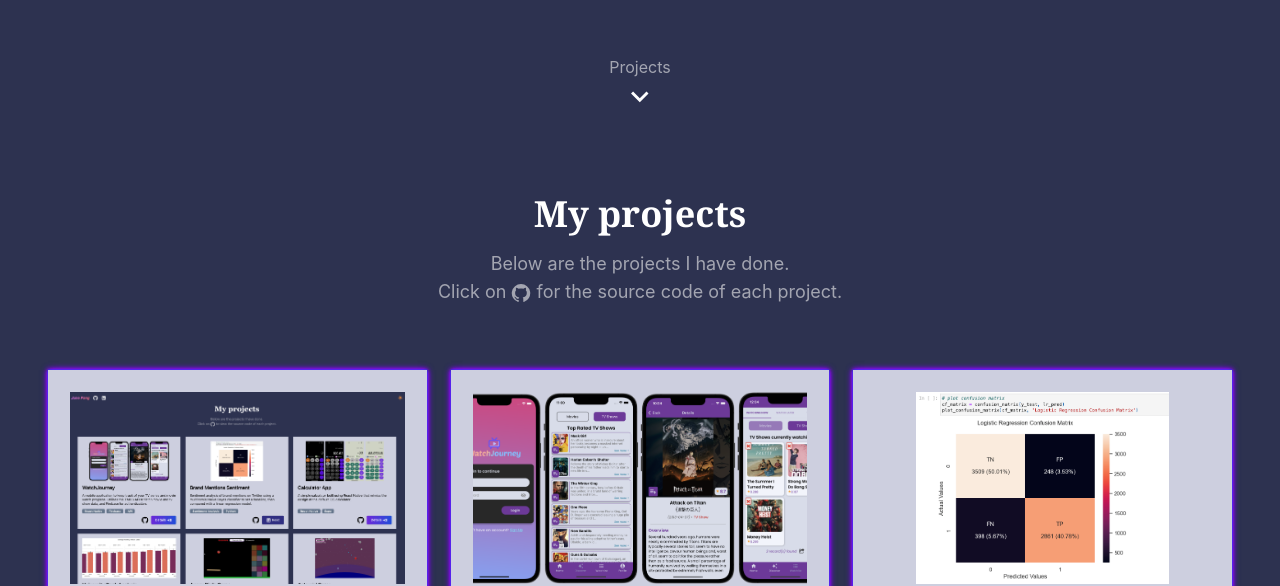
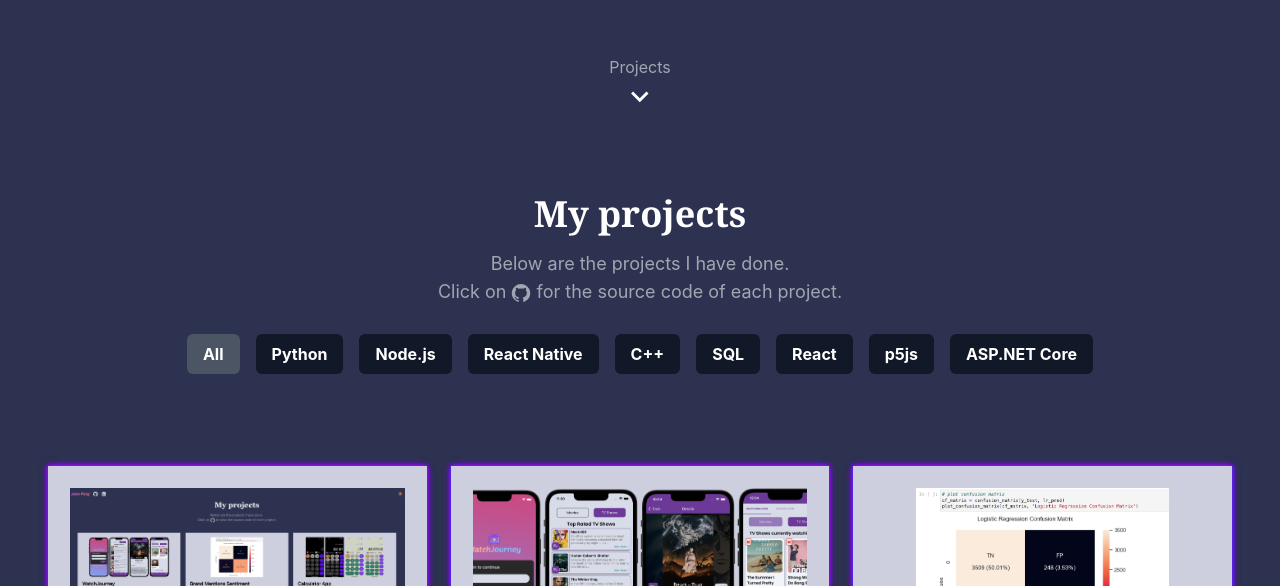
Before and after one commit to jxne00/my-portfolio, a React (Create React App) app: page / in a window 1280 px wide. Shown: the part 670-1256 px from the top of the page. Built offline with nearby package versions, Linux system fonts and the light colour scheme.

Commit message:
link resume, filters for projects

```diff
--- a/src/components/Home.js
+++ b/src/components/Home.js
@@ -1,6 +1,7 @@
 import React from 'react';
 import { ExpandMore, LaunchOutlined } from '@mui/icons-material';
 import { useTheme } from '../theme/ThemeContext';
+import myresume from '../assets/pdf/my_resume.pdf';
 
 const Home = ({ scrollToProjects }) => {
   const { theme } = useTheme();
@@ -21,9 +22,9 @@ const Home = ({ scrollToProjects }) => {
           </span>
 
           <button
-            onClick={() => window.open('/', '_blank')}
+            onClick={() => window.open(myresume, '_blank')}
             className="bg-purple-800 hover:bg-purple-900 rounded-md text-white font-semibold px-3 py-2 shadow-md transform transition hover:scale-105">
-            <LaunchOutlined /> Resume (pending)
+            <LaunchOutlined /> Resume
           </button>
         </div>
 
--- a/src/components/Projects.js
+++ b/src/components/Projects.js
@@ -1,4 +1,4 @@
-import React from 'react';
+import React, { useState } from 'react';
 import { GitHub } from '@mui/icons-material';
 import { useTheme } from '../theme/ThemeContext';
 
@@ -8,8 +8,25 @@ import Footer from './Footer';
 
 const ProjectSection = () => {
   const { theme } = useTheme();
+  const [selected, setSelected] = useState('All');
 
-  const projectList = Projects;
+  const tags = [
+    'All',
+    'Python',
+    'Node.js',
+    'React Native',
+    'C++',
+    'SQL',
+    'React',
+    'p5js',
+    'ASP.NET Core'
+  ];
+
+  // filter project list based on chosen tag
+  const projectList =
+    selected === 'All'
+      ? Projects
+      : Projects.filter((project) => project.tags.includes(selected));
 
   return (
     <div id="projects" className={theme}>
@@ -24,6 +41,23 @@ const ProjectSection = () => {
           Click on <GitHub fontSize="small" /> for the source code of each project.
         </p>
 
+        {/* filters */}
+        <div className="flex justify-center mb-8">
+          <div className="flex overflow-x-auto py-2 justify-center">
+            {tags.map((tag, index) => (
+              <button
+                key={index}
+                className={`${
+                  selected === tag ? 'bg-gray-600' : 'bg-gray-900'
+                } hover:bg-gray-500 text-white font-bold py-2 px-4 rounded-md mx-2 my-1 transform transition hover:scale-105 focus:outline-none`}
+                onClick={() => setSelected(tag)}>
+                {tag}
+              </button>
+            ))}
+          </div>
+        </div>
+
+        {/* project list */}
         <div className="grid grid-cols-1 sm:grid-cols-2 lg:grid-cols-3 gap-6 p-12">
           {projectList.map((project, index) => (
             <ProjectGrid key={index} project={project} index={index} />
```
Also changed, not shown: 1 other file (tests, documents, lock files or other folders).
